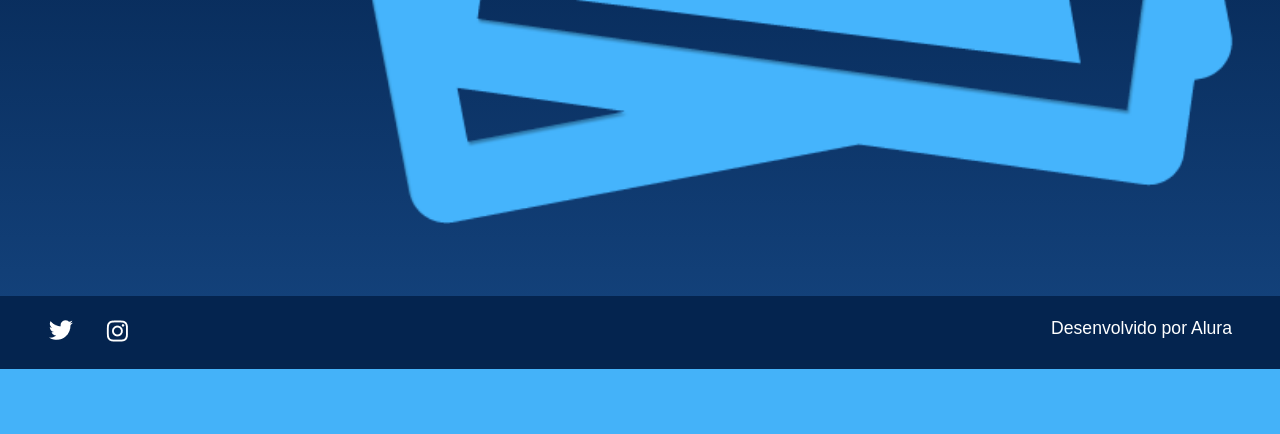
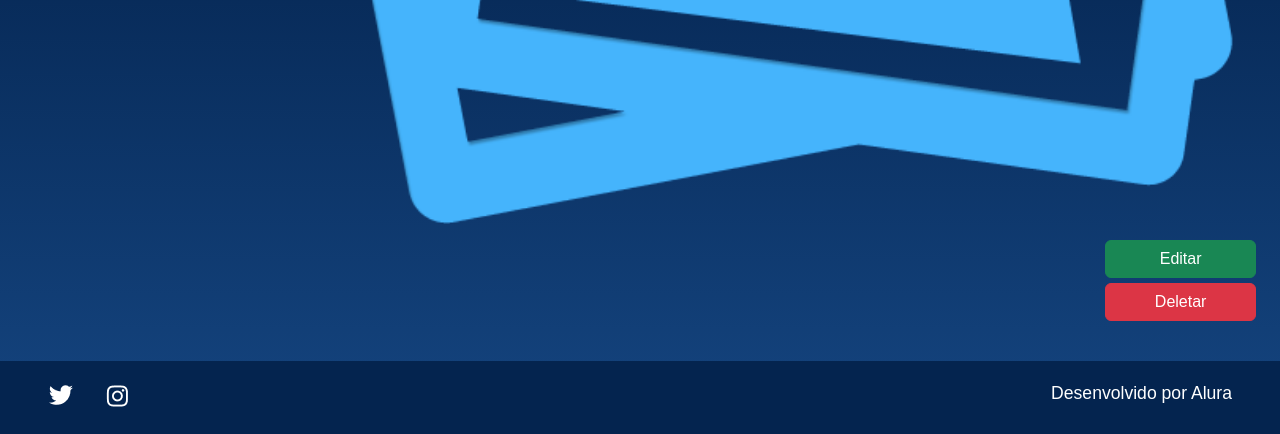
Before and after one commit to danielcosta010/Django--CRUD, a Django app: template templates/galeria/imagem.html in a window 1280 px wide. Shown: the part 706-1140 px from the top of the page. Before the commit the page ends 1075 px from the top, so only its background shows below. Run offline with Django 3.2, Linux system fonts and the light colour scheme; the template is opened without the code that fills it, so the values that code supplies are empty.

Commit message:
Adicionando botoes

```diff
--- a/templates/galeria/imagem.html
+++ b/templates/galeria/imagem.html
@@ -15,6 +15,10 @@
                                 <p class="imagem__descricao">{{fotografia.legenda}}</p>
                                 <p class="imagem__texto">{{fotografia.descricao}}</p>
                             </div>
+                            <div>
+                                <a href="{ url editar_imagem}"><button type="submit" class="btn btn-success col-12" style="padding: top 5px;">Editar</button></a>
+                                <a href="{ url deletar_imagem}"><button type="submit" class="btn btn-danger col-12" style="padding: top 5px; margin-top: 5px;">Deletar</button></a>
+                            </div>
                         </div>
                     </div>
                 </section>
```
